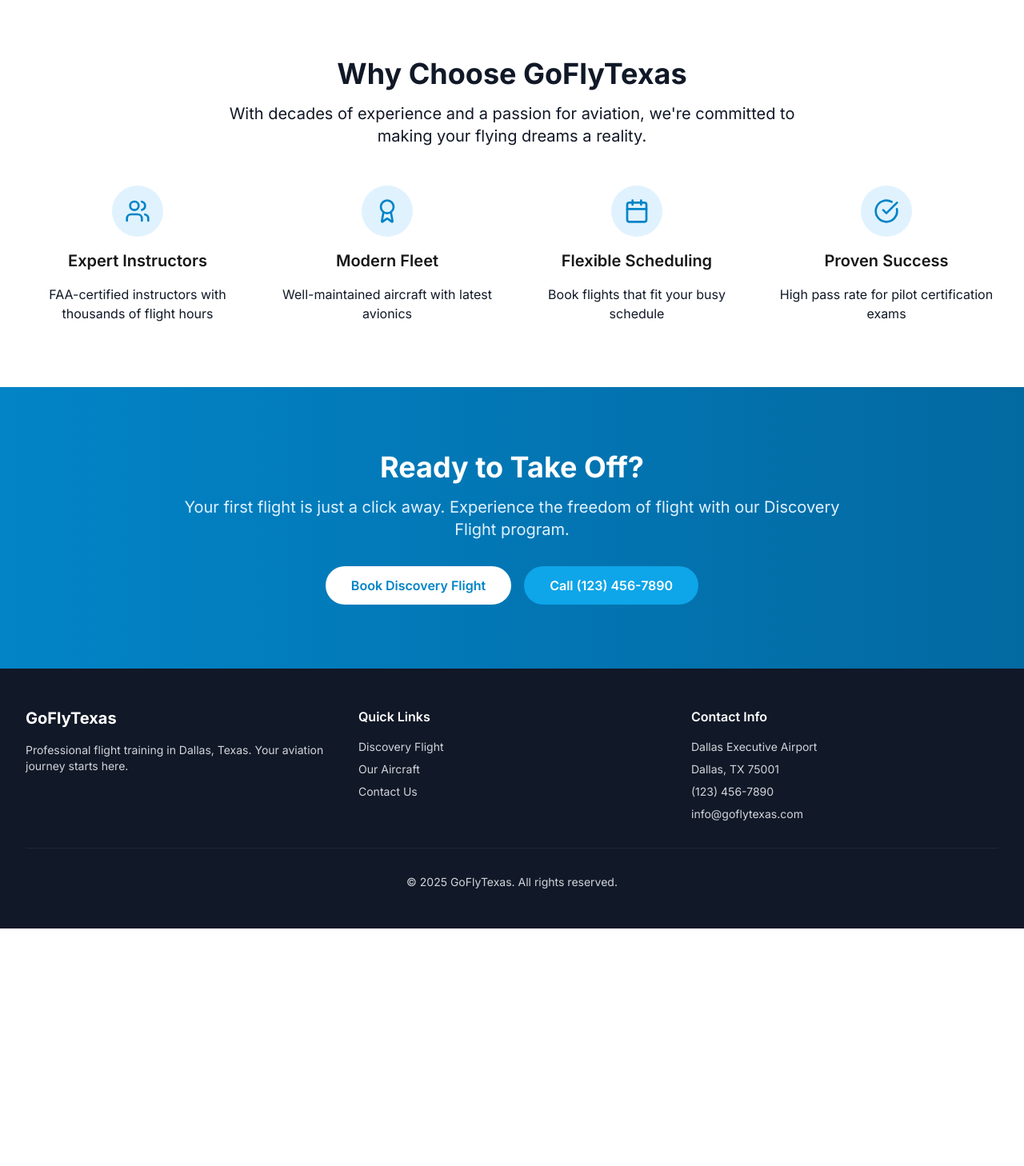
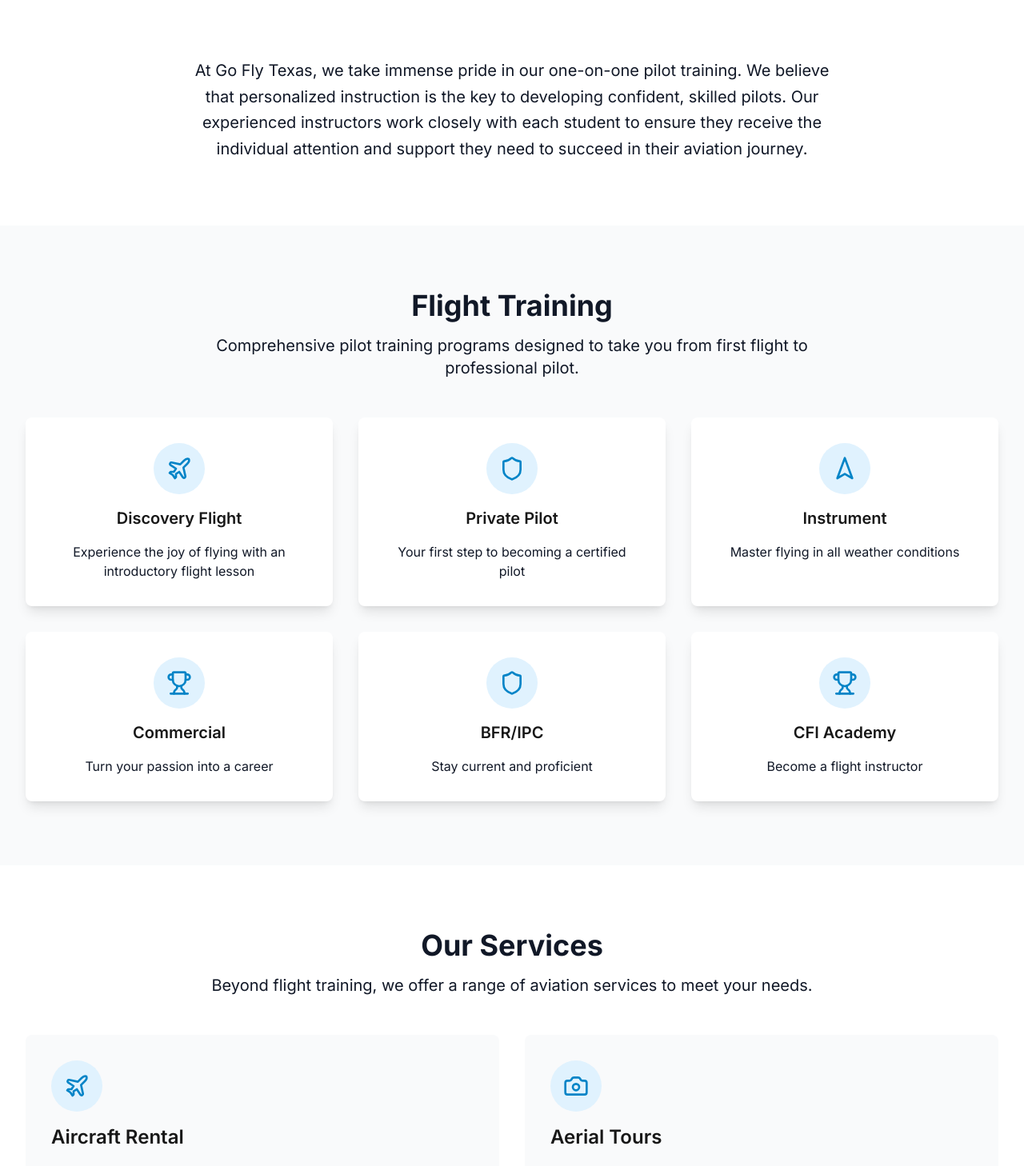
Before and after one commit to chris-w-gibson/goflytexas, a Next.js app: page / in a window 1280 px wide. Shown: the part 780-2238 px from the top of the page at 80% size. Before the commit the page ends 1941 px from the top, so only its background shows below. Built offline with nearby package versions, Linux system fonts and the light colour scheme.

Commit message:
feat: update homepage with real GoFlyTexas content and services

```diff
--- a/app/page.tsx
+++ b/app/page.tsx
@@ -1,7 +1,7 @@
 import Navigation from '@/components/Navigation';
 import Hero from '@/components/Hero';
 import Link from 'next/link';
-import { CheckCircle, Users, Award, Calendar } from 'lucide-react';
+import { Plane, Navigation2, Trophy, Shield, MapPin, Camera } from 'lucide-react';
 
 export default function Home() {
   return (
@@ -9,49 +9,150 @@
       <Navigation />
       <Hero />
 
-      {/* Why Choose Us Section */}
+      {/* Mission Statement Section */}
+      <section className="py-20 bg-white">
+        <div className="max-w-4xl mx-auto px-4 sm:px-6 lg:px-8 text-center">
+          <p className="text-xl text-gray-900 leading-relaxed">
+            At Go Fly Texas, we take immense pride in our one-on-one pilot training. We believe that personalized instruction is the key to developing confident, skilled pilots. Our experienced instructors work closely with each student to ensure they receive the individual attention and support they need to succeed in their aviation journey.
+          </p>
+        </div>
+      </section>
+
+      {/* Flight Training Section */}
+      <section className="py-20 bg-gray-50">
+        <div className="max-w-7xl mx-auto px-4 sm:px-6 lg:px-8">
+          <div className="text-center mb-12">
+            <h2 className="text-3xl md:text-4xl font-bold text-gray-900 mb-4">
+              Flight Training
+            </h2>
+            <p className="text-xl text-gray-900 max-w-3xl mx-auto">
+              Comprehensive pilot training programs designed to take you from first flight to professional pilot.
+            </p>
+          </div>
+
+          <div className="grid md:grid-cols-2 lg:grid-cols-3 gap-8">
+            <div className="bg-white p-8 rounded-lg shadow-lg hover:shadow-xl transition-shadow">
+              <div className="text-center space-y-4">
+                <div className="w-16 h-16 bg-sky-100 rounded-full flex items-center justify-center mx-auto">
+                  <Plane className="h-8 w-8 text-sky-600" />
+                </div>
+                <h3 className="text-xl font-semibold">Discovery Flight</h3>
+                <p className="text-gray-900">Experience the joy of flying with an introductory flight lesson</p>
+              </div>
+            </div>
+
+            <div className="bg-white p-8 rounded-lg shadow-lg hover:shadow-xl transition-shadow">
+              <div className="text-center space-y-4">
+                <div className="w-16 h-16 bg-sky-100 rounded-full flex items-center justify-center mx-auto">
+                  <Shield className="h-8 w-8 text-sky-600" />
+                </div>
+                <h3 className="text-xl font-semibold">Private Pilot</h3>
+                <p className="text-gray-900">Your first step to becoming a certified pilot</p>
+              </div>
+            </div>
+
+            <div className="bg-white p-8 rounded-lg shadow-lg hover:shadow-xl transition-shadow">
+              <div className="text-center space-y-4">
+                <div className="w-16 h-16 bg-sky-100 rounded-full flex items-center justify-center mx-auto">
+                  <Navigation2 className="h-8 w-8 text-sky-600" />
+                </div>
+                <h3 className="text-xl font-semibold">Instrument</h3>
+                <p className="text-gray-900">Master flying in all weather conditions</p>
+              </div>
+            </div>
+
+            <div className="bg-white p-8 rounded-lg shadow-lg hover:shadow-xl transition-shadow">
+              <div className="text-center space-y-4">
+                <div className="w-16 h-16 bg-sky-100 rounded-full flex items-center justify-center mx-auto">
+                  <Trophy className="h-8 w-8 text-sky-600" />
+                </div>
+                <h3 className="text-xl font-semibold">Commercial</h3>
+                <p className="text-gray-900">Turn your passion into a career</p>
+              </div>
+            </div>
+
+            <div className="bg-white p-8 rounded-lg shadow-lg hover:shadow-xl transition-shadow">
+              <div className="text-center space-y-4">
+                <div className="w-16 h-16 bg-sky-100 rounded-full flex items-center justify-center mx-auto">
+                  <Shield className="h-8 w-8 text-sky-600" />
+                </div>
+                <h3 className="text-xl font-semibold">BFR/IPC</h3>
+                <p className="text-gray-900">Stay current and proficient</p>
+              </div>
+            </div>
+
+            <div className="bg-white p-8 rounded-lg shadow-lg hover:shadow-xl transition-shadow">
+              <div className="text-center space-y-4">
+                <div className="w-16 h-16 bg-sky-100 rounded-full flex items-center justify-center mx-auto">
+                  <Trophy className="h-8 w-8 text-sky-600" />
+                </div>
+                <h3 className="text-xl font-semibold">CFI Academy</h3>
+                <p className="text-gray-900">Become a flight instructor</p>
+              </div>
+            </div>
+          </div>
+        </div>
+      </section>
+
+      {/* Our Services Section */}
       <section className="py-20 bg-white">
         <div className="max-w-7xl mx-auto px-4 sm:px-6 lg:px-8">
           <div className="text-center mb-12">
             <h2 className="text-3xl md:text-4xl font-bold text-gray-900 mb-4">
-              Why Choose GoFlyTexas
+              Our Services
             </h2>
             <p className="text-xl text-gray-900 max-w-3xl mx-auto">
-              With decades of experience and a passion for aviation, we're committed to making your flying dreams a reality.
+              Beyond flight training, we offer a range of aviation services to meet your needs.
             </p>
           </div>
 
-          <div className="grid md:grid-cols-2 lg:grid-cols-4 gap-8">
-            <div className="text-center space-y-4">
-              <div className="w-16 h-16 bg-sky-100 rounded-full flex items-center justify-center mx-auto">
-                <Users className="h-8 w-8 text-sky-600" />
+          <div className="grid md:grid-cols-2 gap-8">
+            <div className="bg-gray-50 p-8 rounded-lg">
+              <div className="space-y-4">
+                <div className="w-16 h-16 bg-sky-100 rounded-full flex items-center justify-center">
+                  <Plane className="h-8 w-8 text-sky-600" />
+                </div>
+                <h3 className="text-2xl font-semibold">Aircraft Rental</h3>
+                <p className="text-gray-900 leading-relaxed">
+                  Elevate your flying experience with our low-cost Cessna 172 rentals! Whether you're a seasoned pilot or building hours, our meticulously maintained aircraft offer the perfect blend of reliability and affordability. Equipped with modern avionics including advanced GPS navigation, our fleet ensures you fly with confidence. Available for local flights, cross-country adventures, or proficiency training. Our competitive hourly rates and flexible scheduling make it easy to take to the skies whenever inspiration strikes. Current fleet: N5217D, N738UY, N737ET - each aircraft maintained to the highest standards for your safety and comfort.
+                </p>
               </div>
-              <h3 className="text-xl font-semibold">Expert Instructors</h3>
-              <p className="text-gray-900">FAA-certified instructors with thousands of flight hours</p>
             </div>
 
-            <div className="text-center space-y-4">
-              <div className="w-16 h-16 bg-sky-100 rounded-full flex items-center justify-center mx-auto">
-                <Award className="h-8 w-8 text-sky-600" />
+            <div className="bg-gray-50 p-8 rounded-lg">
+              <div className="space-y-4">
+                <div className="w-16 h-16 bg-sky-100 rounded-full flex items-center justify-center">
+                  <Camera className="h-8 w-8 text-sky-600" />
+                </div>
+                <h3 className="text-2xl font-semibold">Aerial Tours</h3>
+                <p className="text-gray-900 leading-relaxed">
+                  Experience the Dallas-Fort Worth metroplex like never before with our breathtaking aerial tours! Soar above iconic landmarks including the Dallas skyline, AT&T Stadium, Texas Motor Speedway, and beautiful Lake Ray Hubbard. Our experienced pilots provide engaging narration as you capture stunning photographs from unique vantage points. Perfect for special occasions, romantic dates, or simply treating yourself to an unforgettable adventure. Tours can be customized to your interests, whether you want to see downtown architecture, suburban sprawl, or natural landscapes. Gift certificates available - give the gift of flight!
+                </p>
               </div>
-              <h3 className="text-xl font-semibold">Modern Fleet</h3>
-              <p className="text-gray-900">Well-maintained aircraft with latest avionics</p>
             </div>
 
-            <div className="text-center space-y-4">
-              <div className="w-16 h-16 bg-sky-100 rounded-full flex items-center justify-center mx-auto">
-                <Calendar className="h-8 w-8 text-sky-600" />
+            <div className="bg-gray-50 p-8 rounded-lg">
+              <div className="space-y-4">
+                <div className="w-16 h-16 bg-sky-100 rounded-full flex items-center justify-center">
+                  <MapPin className="h-8 w-8 text-sky-600" />
+                </div>
+                <h3 className="text-2xl font-semibold">Ferry Flights</h3>
+                <p className="text-gray-900 leading-relaxed">
+                  Need an aircraft delivered safely and efficiently? Our professional ferry flight services connect buyers, sellers, and owners across the continental United States. With extensive experience in aircraft relocation, we handle everything from pre-flight inspections to weather planning and fuel stops. Our pilots are trained in various aircraft types and understand the importance of treating your aircraft with care. Whether you've purchased a plane across the country or need to reposition for maintenance, we provide reliable, insured ferry services with real-time flight tracking for your peace of mind.
+                </p>
               </div>
-              <h3 className="text-xl font-semibold">Flexible Scheduling</h3>
-              <p className="text-gray-900">Book flights that fit your busy schedule</p>
             </div>
 
-            <div className="text-center space-y-4">
-              <div className="w-16 h-16 bg-sky-100 rounded-full flex items-center justify-center mx-auto">
-                <CheckCircle className="h-8 w-8 text-sky-600" />
+            <div className="bg-gray-50 p-8 rounded-lg">
+              <div className="space-y-4">
+                <div className="w-16 h-16 bg-sky-100 rounded-full flex items-center justify-center">
+                  <Shield className="h-8 w-8 text-sky-600" />
+                </div>
+                <h3 className="text-2xl font-semibold">Insurance Checkouts</h3>
+                <p className="text-gray-900 leading-relaxed">
+                  Transitioning to a new aircraft or need to meet insurance requirements? Our comprehensive insurance checkout program ensures you're fully prepared and compliant. We work directly with all major aviation insurance companies to provide the dual instruction time required for coverage. Our structured approach covers aircraft systems, performance characteristics, emergency procedures, and type-specific handling qualities. Whether stepping up to a complex aircraft or getting back into flying after a break, we'll ensure you meet all insurance prerequisites while building genuine proficiency and confidence.
+                </p>
               </div>
-              <h3 className="text-xl font-semibold">Proven Success</h3>
-              <p className="text-gray-900">High pass rate for pilot certification exams</p>
             </div>
           </div>
         </div>
```
